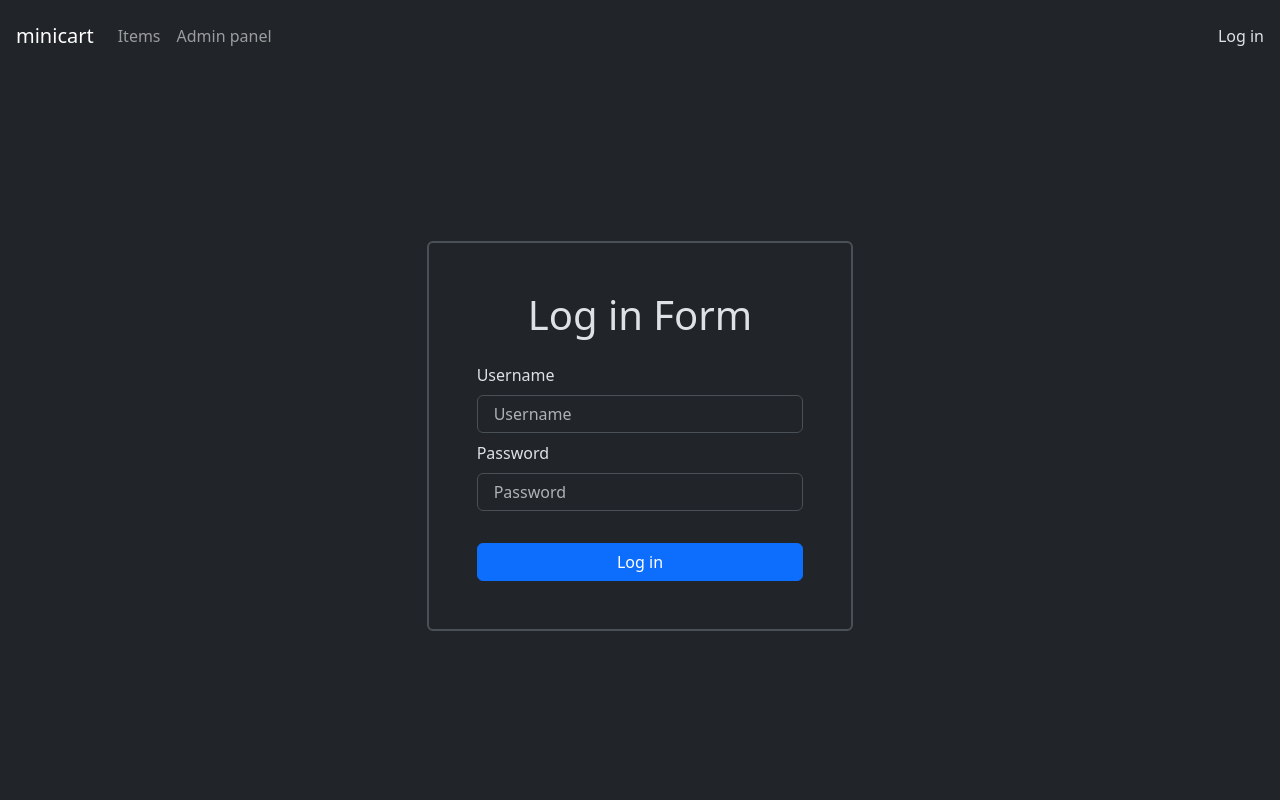
After one commit to artemsuvorov/minicart, a Django app: page /login in a window 1280 px wide. The commit adds this page. Run offline with Django 4.2, Linux system fonts and the light colour scheme; some libraries are stand-ins or nearby versions.

Commit message:
add user auth: login and logout

```diff
--- a/minicart/minicart/settings.py
+++ b/minicart/minicart/settings.py
@@ -90,6 +90,12 @@ DATABASES = {
 }
 
 
+# Auth system
+LOGIN = 'login'
+LOGIN_REDIRECT_URL = '/'
+LOGOUT_REDIRECT_URL = '/'
+
+
 # Password validation
 # https://docs.djangoproject.com/en/4.1/ref/settings/#auth-password-validators
 
--- a/minicart/products/urls.py
+++ b/minicart/products/urls.py
@@ -1,4 +1,6 @@
 from django.urls import path
+from django.contrib.auth.views import LoginView, LogoutView
+
 from . import views
 
 
@@ -7,5 +9,8 @@ urlpatterns = [
     path('success', views.success),
     path('buy/<int:id>', views.buy_item),
     path('item/<int:id>', views.display_item),
-    path('items', views.display_items)
+    path('items', views.display_items),
+
+    path('login', LoginView.as_view(template_name='login.html')),
+    path('logout', LogoutView.as_view()),
 ]
--- a/minicart/templates/layout.html
+++ b/minicart/templates/layout.html
@@ -13,9 +13,17 @@
 <body>
 
     <div id="root" class="vh-100 vw-100">
-        <div class="h-100 w-100 d-flex justify-content-center align-items-center">
-        {% block content %}
-        {% endblock %}
+        <div class="h-100 w-100 d-flex flex-column">
+            <div class="flex-column justify-content-center">
+                {% include 'navbar.html' %}
+            </div>
+
+            <div class="h-100 flex-column justify-content-center flex-grow-1">
+                <div class="h-100 d-flex justify-content-center align-items-center">
+                {% block content %}
+                {% endblock %}
+                </div>
+            </div>
         </div>
     </div>
 
--- /dev/null
+++ b/minicart/templates/login.html
@@ -0,0 +1,49 @@
+{% extends "layout.html" %}
+
+{% block content %}
+
+<div class="col-8 col-md-6 col-lg-5 col-xl-4">
+    <form method="POST" action="/login" class="p-5 border border-2 rounded">
+        <div class="form-group mb-4 text-center">
+            <h1>Log in Form</h1>
+        </div>
+
+        {% if form.errors %}
+        <div class="d-flex flex-column alert alert-danger" role="alert">
+            Your username and password didn't match. Please try again.
+        </div>
+        {% endif %}
+
+        {% if next %}
+        <div class="d-flex flex-column alert alert-danger" role="alert">
+            {% if user.is_authenticated %}
+            Your account doesn't have access to this page. To proceed,
+            please login with an account that has access.
+            {% else %}
+            Please login to see this page.
+            {% endif %}
+        </div>
+        {% endif %}
+
+        <div class="form-group d-flex flex-column">
+            <label for="username-field">Username</label>
+            <input name="username" id="username-field" class="form-control my-2 px-3" type="text" placeholder="Username" required>
+            <!-- {{ form.username.label_tag }}
+            {{ form.username }} -->
+        </div>
+        <div class="form-group d-flex flex-column">
+            <label for="password-field">Password</label>
+            <input name="password" id="password-field" class="form-control my-2 px-3" type="password" placeholder="Password" required>
+            <!-- {{ form.password.label_tag }}
+            {{ form.password }} -->
+        </div>
+
+        <div class="mt-4">
+            {% csrf_token %}
+            <input type="submit" class="btn btn-primary w-100" value="Log in">
+            <input type="hidden" name="next" value="{{ next }}">
+        </div>
+    </form>
+</div>
+
+{% endblock %}
--- /dev/null
+++ b/minicart/templates/navbar.html
@@ -0,0 +1,31 @@
+<nav class="navbar navbar-expand-lg navbar-dark bg-dark p-3">
+
+    <a class="navbar-brand" href="/">minicart</a>
+
+    <button class="navbar-toggler" type="button" data-toggle="collapse" data-target="#navbarText" aria-controls="navbarText" aria-expanded="false" aria-label="Toggle navigation">
+        <span class="navbar-toggler-icon"></span>
+    </button>
+
+    <div class="collapse navbar-collapse d-flex justify-content-between" id="navbarText">
+
+        <ul class="navbar-nav mr-auto">
+            <li class="nav-item active">
+                <a class="nav-link" href="/items">Items</a>
+            </li>
+            <li class="nav-item">
+                <a class="nav-link" href="/admin">Admin panel</a>
+            </li>
+        </ul>
+
+        <div class="d-flex flex-row">
+        {% if user.is_authenticated %}
+            <span class="mx-1">Hello {{ user.username }}!</span>
+            <a class="nav-link" href="/logout">(log out)</a>
+        {% else %}
+            <a class="nav-link" href="/login">Log in</a>
+        {% endif %}
+        </div>
+
+    </div>
+
+</nav>
```
Also changed, not shown: minicart/products/models.py (+14 -0 lines).
